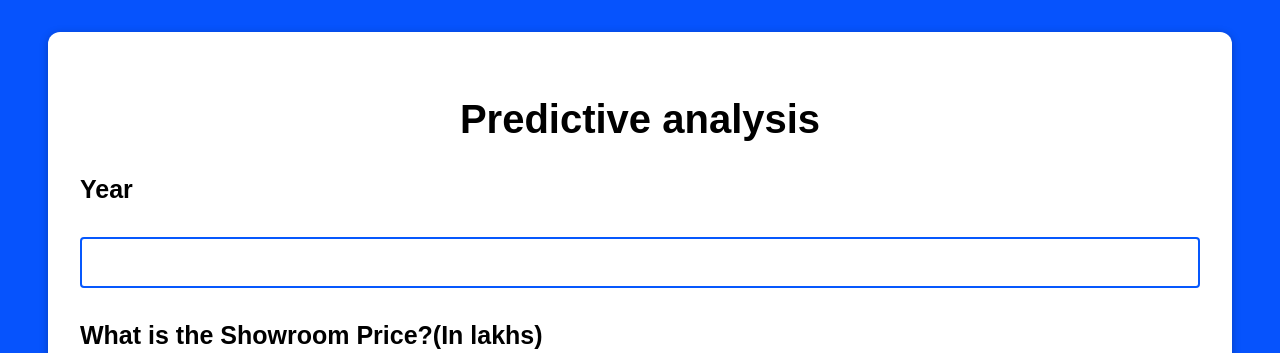
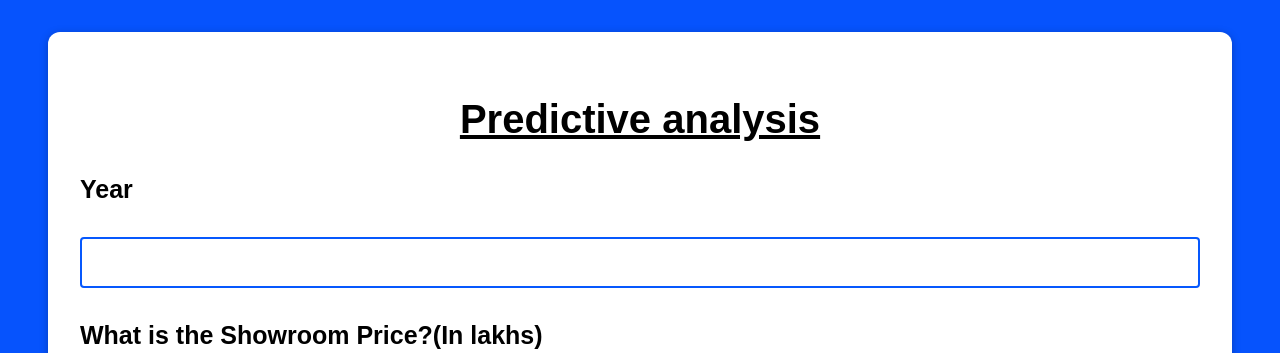
Before and after one commit to kavyanshpandey/Colloquium, a Flask app: page / in a window 1280 px wide. Shown: the top 353 px of the page. Run offline with Flask 2, Linux system fonts and the light colour scheme; parts of the project's set-up code (start-up, migrations or seed data) failed here and were passed over.

Commit message:
Update index.html

```diff
--- a/templates/index.html
+++ b/templates/index.html
@@ -11,7 +11,7 @@
     <div>
         <form class=".first_div" action="{{ url_for('predict')}}" method="post">
             <center>
-                <h2 style="font-size: 40px; font-family: sans-serif;">Predictive analysis</h2>
+                <h2 style="font-size: 40px; font-family: sans-serif;"><u> Predictive analysis </u></h2>
             </center>
             <h3 style="font-size: 25px; font-family: sans-serif;">Year</h3>
             <input class="input_field" id="first" name="Year" type="number ">
```
